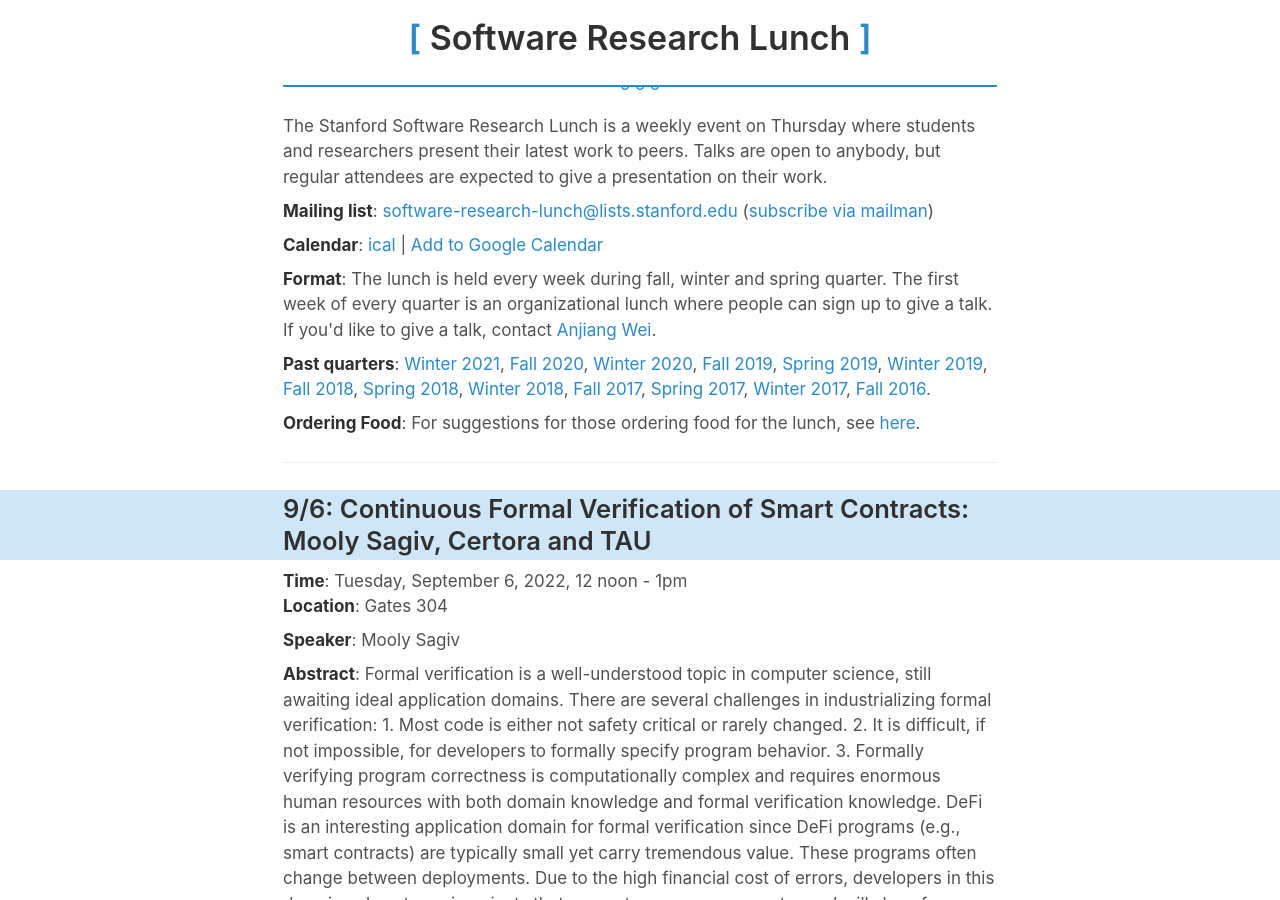
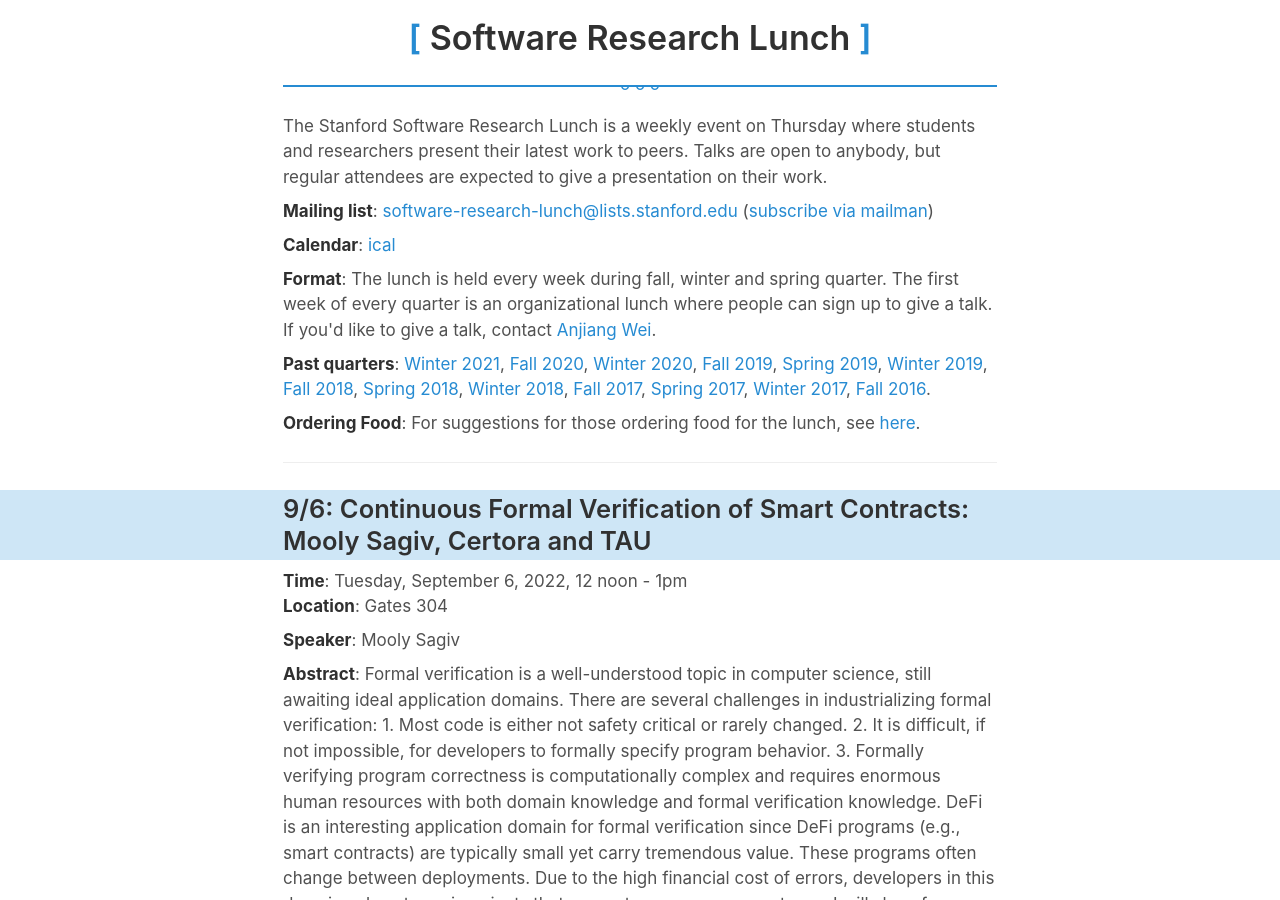
Before and after one commit to software-research-lunch/software-research-lunch.github.io, a Jekyll site: the page built from index.html, in a window 1280 px wide and 900 px high. Built offline with Jekyll 4.4.1, drawn with Linux system fonts in a browser that asks for light colours.

Commit message:
comment out the Google calendar features which don't work

```diff
--- a/_includes/main.html
+++ b/_includes/main.html
@@ -3,7 +3,7 @@
 
 <p><strong>Mailing list</strong>: <a href="mailto:software-research-lunch@lists.stanford.edu">software-research-lunch@lists.stanford.edu</a> (<a href="https://mailman.stanford.edu/mailman/listinfo/software-research-lunch">subscribe via mailman</a>)<p>
 
-<p><strong>Calendar</strong>: <a href="/calendar.ics">ical</a> | <a href="http://www.google.com/calendar/render?cid={{ "/calendar.ics" | prepend:site.url | url_param_escape }}">Add to Google Calendar</a><p>
+<p><strong>Calendar</strong>: <a href="/calendar.ics">ical</a><!-- | <a href="http://www.google.com/calendar/render?cid={{ "/calendar.ics" | prepend:site.url | url_param_escape }}">Add to Google Calendar</a> --><p>
 
 <p><strong>Format</strong>: The lunch is held every week during fall, winter and spring quarter.  The first week of every quarter is an organizational lunch where people can sign up to give a talk.  If you'd like to give a talk, contact <a href="mailto:anjiang@stanford.edu">Anjiang Wei</a>.<p>
 
```
